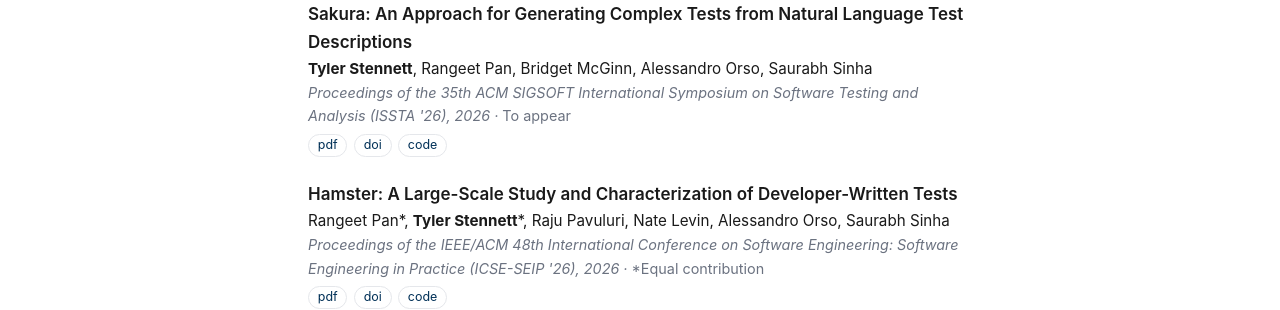
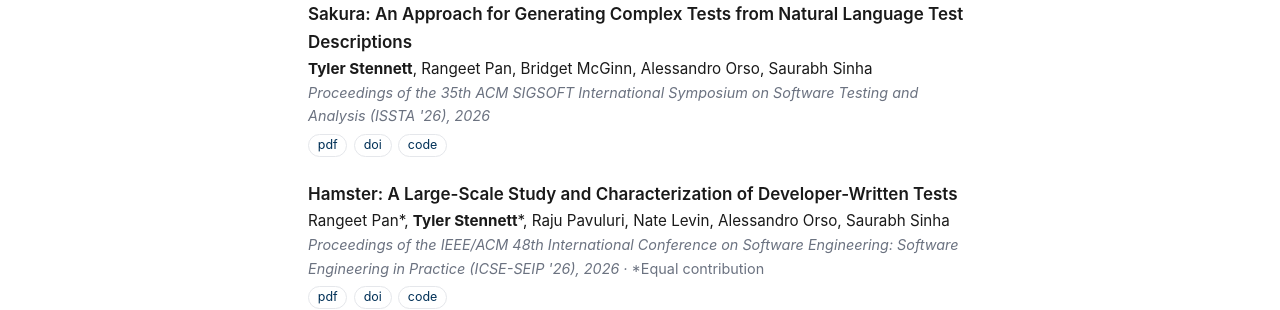
Before and after one commit to tylerstennett/tylerstennett.github.io, a Jekyll site: the page built from index.md, in a window 1280 px wide. Shown: the part 875-1185 px from the top of the page. Built offline with Jekyll 4.4.1, drawn with Linux system fonts in a browser that asks for light colours.

Commit message:
fix: remove to appear note from sakura

```diff
--- a/_data/publications.yml
+++ b/_data/publications.yml
@@ -22,7 +22,6 @@
   year: 2026
   type: conference
   selected: true
-  note: "To appear"
   links:
     pdf: "https://arxiv.org/pdf/2606.00530"
     doi: "https://doi.org/10.1145/3832112"
```
